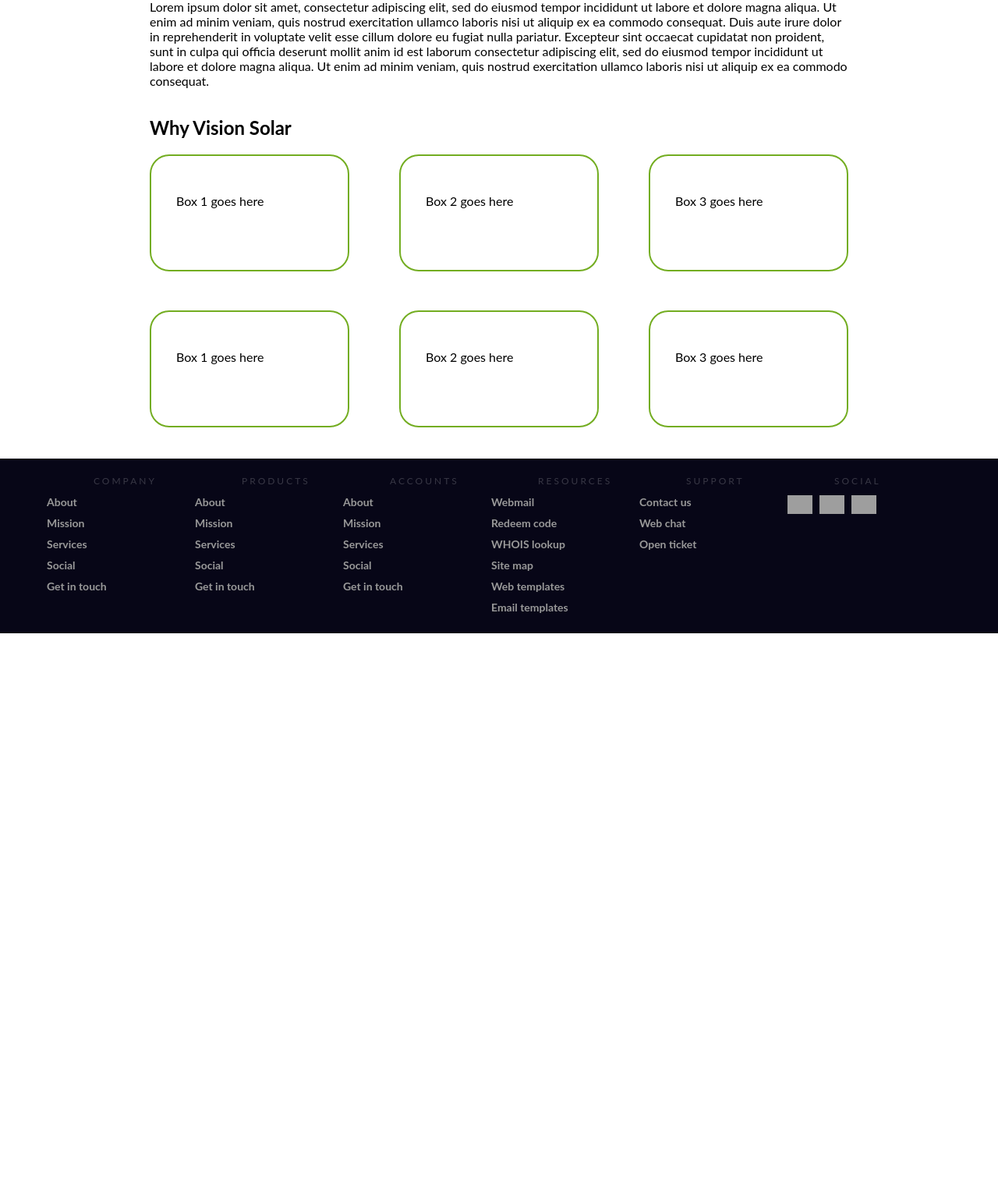
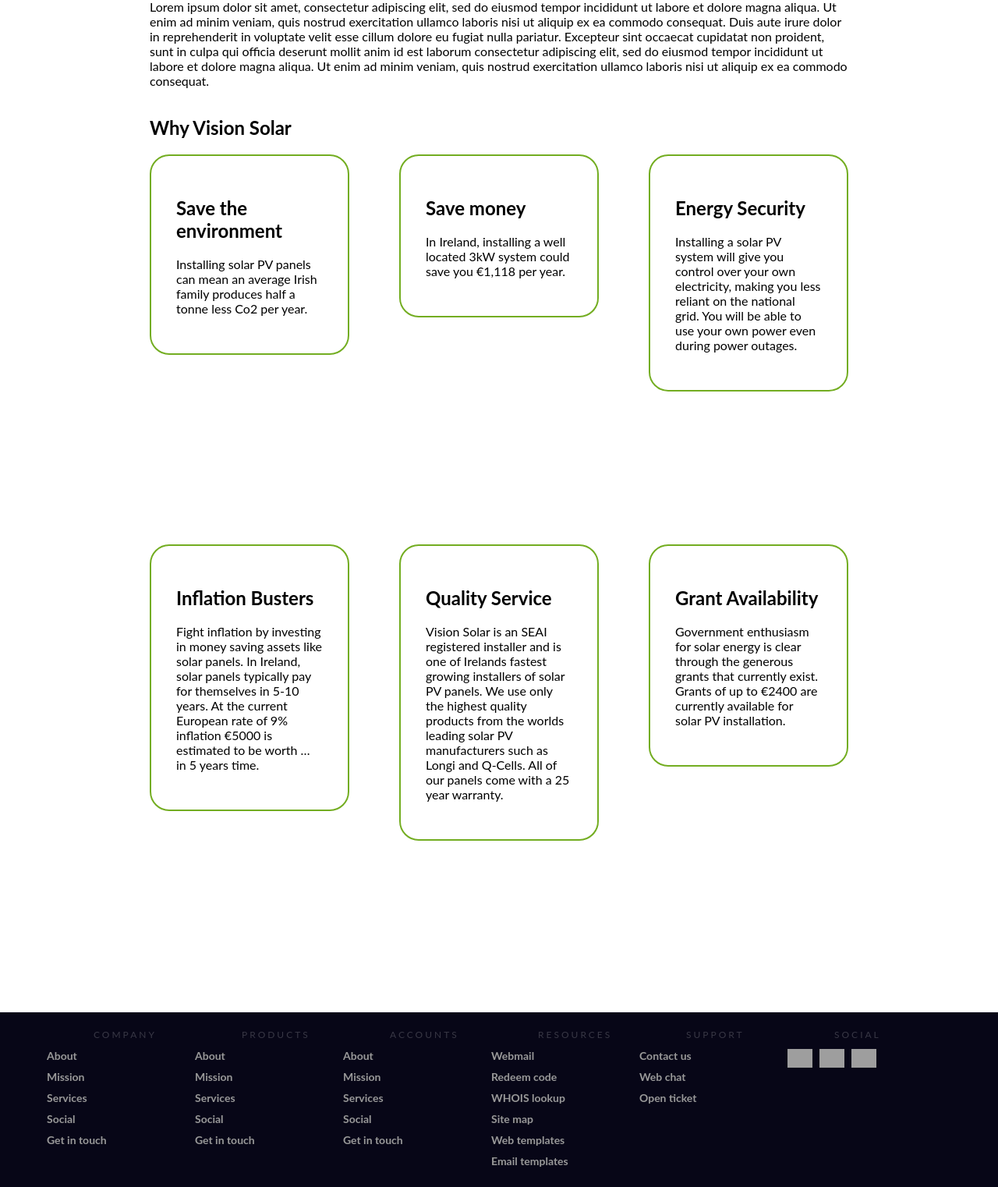
Before and after one commit to lksolar/lksolar.github.io, a PHP site: page / in a window 1280 px wide. Shown: the part 1025-2547 px from the top of the page at 78% size. Before the commit the page ends 1837 px from the top, so only its background shows below. Run offline with PHP 8.4, Linux system fonts and the light colour scheme; some libraries are stand-ins or nearby versions; grey boxes are pictures that could not be loaded.

Commit message:
update why- boxes

```diff
--- a/css/index.css
+++ b/css/index.css
@@ -201,7 +201,7 @@
   border: 2px solid #73AD21;
   padding: 2.5%;
   width: 20%;
-  height: 150px;
+  /* height: 150px; */
 }
 @media only screen and (min-width: 600px) {
   .box-float-left {
@@ -219,11 +219,11 @@
     right: 15%;
   }
   .spacing {
-    height: 190px;
+    height: 600px;
     display: block;
   }
   .box-spacer-y {
-    padding: 100px;
+    padding: 250px;
     display: block;
   }
 }
@@ -235,7 +235,6 @@
 
   .why-boxes {
     width: 80%;
-    height: 150px;
   }
 
   .box-float-left {
--- a/index.html
+++ b/index.html
@@ -130,19 +130,22 @@
                 <!-- Box 1 of 3 -->
                 <a class="next-btn">
                   <div class="why-boxes box-float-left">
-                    <p>Box 1 goes here</p>
+                    <h2>Save the environment</h2>
+                    <p>Installing solar PV panels can mean an average Irish family produces half a tonne less Co2 per year.</p>
                   </div>
                 </a>
                 <!-- Box 2 of 3 -->
                 <a class="next-btn">
                   <div class="why-boxes box-float-center">
-                    <p>Box 2 goes here</p>
+                    <h2>Save money</h2>
+                    <p>In Ireland, installing a well located 3kW system could save you €1,118 per year.</p>
                   </div>
                 </a>
                 <!-- Box 3 of 3 -->
                 <a class="next-btn">
                   <div class="why-boxes box-float-right">
-                    <p>Box 3 goes here</p>
+                    <h2>Energy Security</h2>
+                    <p>Installing a solar PV system will give you control over your own electricity, making you less reliant on the national grid. You will be able to use your own power even during power outages.</p>
                   </div>
                 </a>
               </div>
@@ -153,19 +156,23 @@
                 <!-- Box 1 of 3 -->
                 <a class="next-btn">
                   <div class="why-boxes box-float-left">
-                    <p>Box 1 goes here</p>
+                    <h2>Inflation Busters</h2>
+                    <p>Fight inflation by investing in money saving assets like solar panels. In Ireland, solar panels typically pay for themselves in 5-10 years. At the current European rate of 9% inflation €5000 is estimated to be worth … in 5 years time.</p>
                   </div>
                 </a>
                 <!-- Box 2 of 3 -->
                 <a class="next-btn">
                   <div class="why-boxes box-float-center">
-                    <p>Box 2 goes here</p>
+                    <h2>Quality Service</h2>
+                    <p>Vision Solar is an SEAI registered installer and is one of Irelands fastest growing installers of solar PV panels. We use only the highest quality products from the worlds leading solar PV manufacturers such as Longi and Q-Cells. All of our panels come with a 25 year warranty.
+                    </p>
                   </div>
                 </a>
                 <!-- Box 3 of 3 -->
                 <a class="next-btn">
                   <div class="why-boxes box-float-right">
-                    <p>Box 3 goes here</p>
+                    <h2>Grant Availability</h2>
+                    <p>Government enthusiasm for solar energy is clear through the generous grants that currently exist. Grants of up to €2400 are currently available for solar PV installation.</p>
                   </div>
                 </a>
               </div>
```
